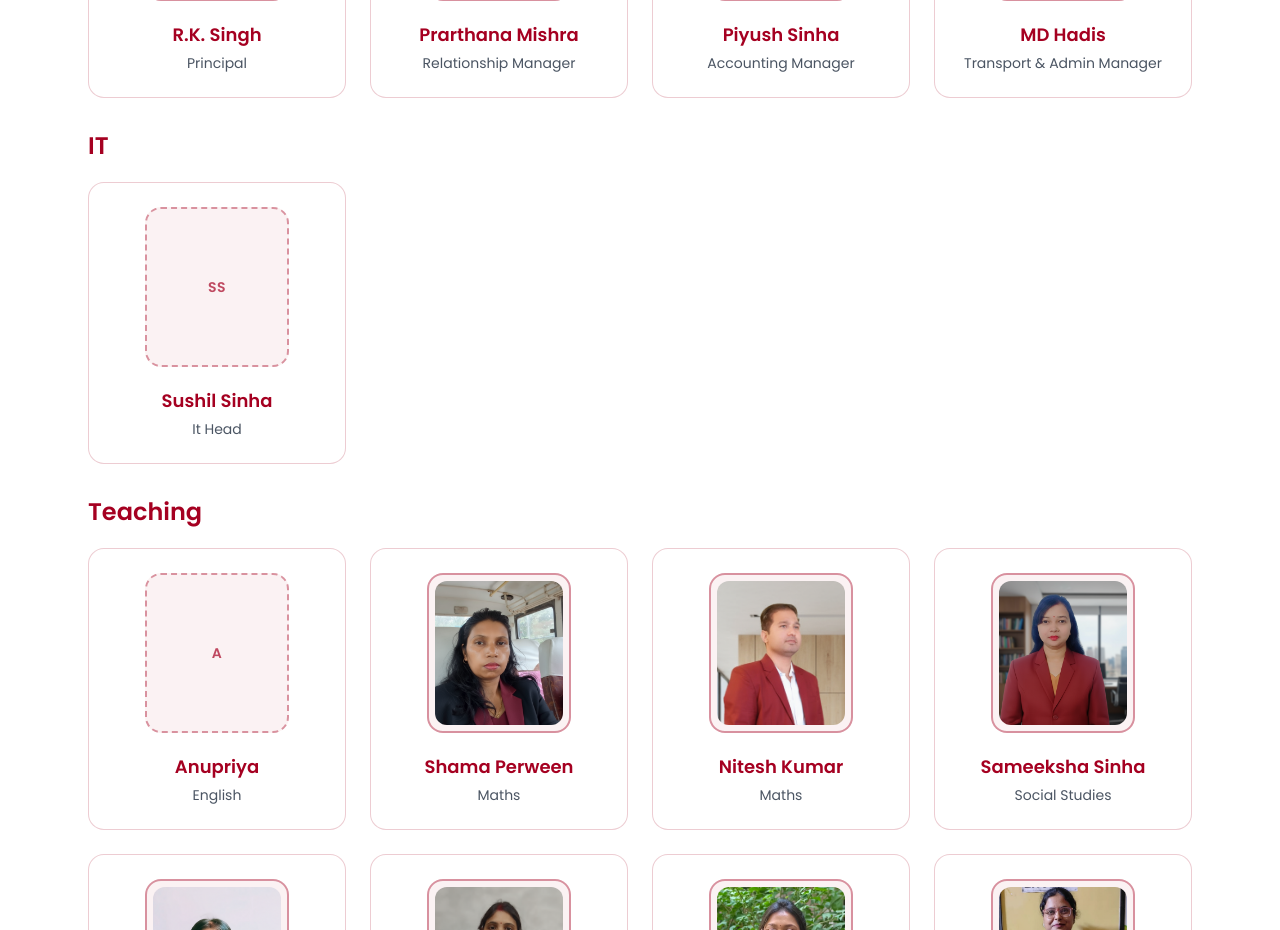
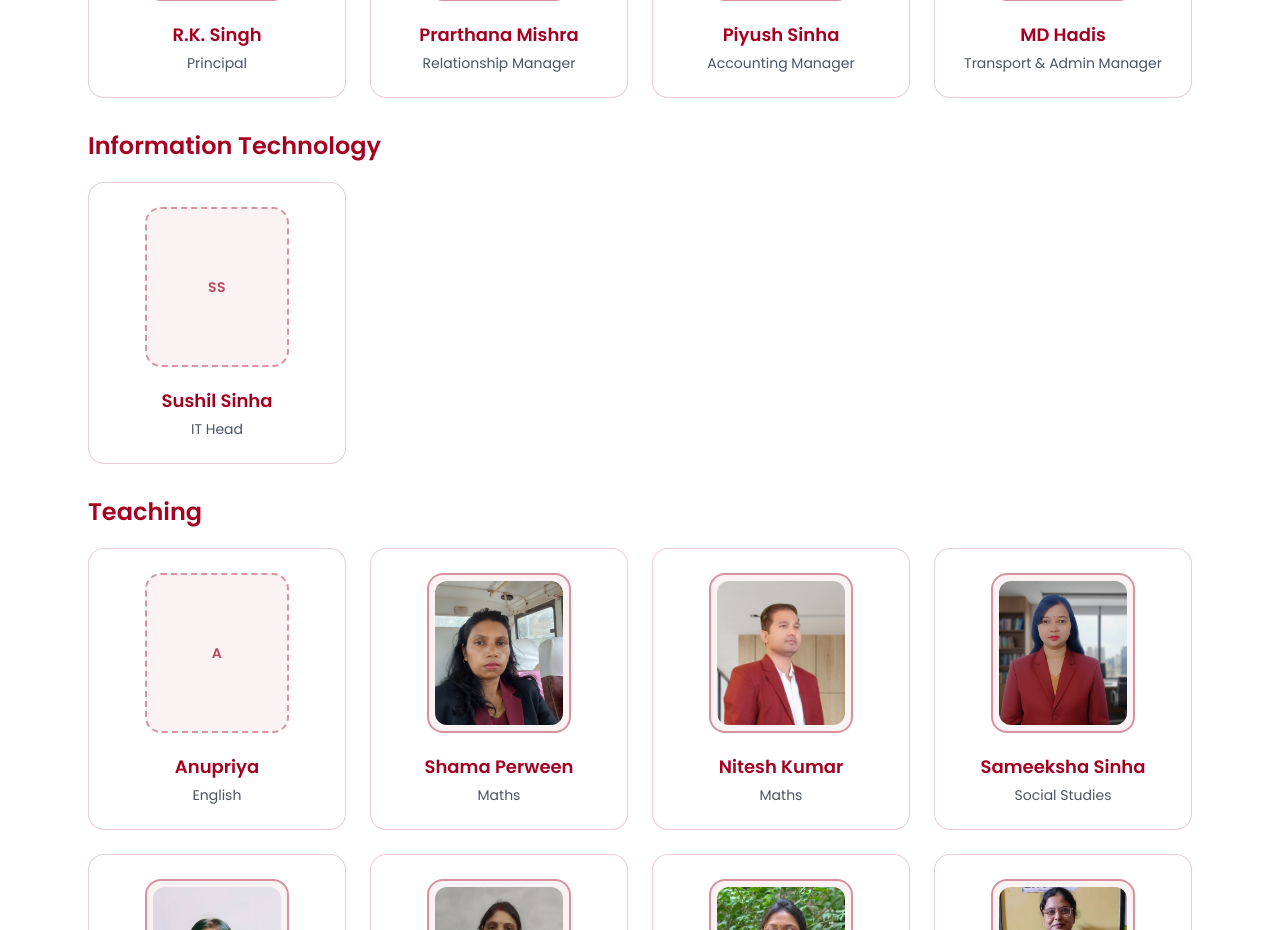
Before and after one commit to imagicity-stack/Mount-Litera-Website, a Next.js app: page /about in a window 1280 px wide. Shown: the part 2240-3170 px from the top of the page. Built offline with nearby package versions, Linux system fonts and the light colour scheme.

Commit message:
Update department name and designation for IT

```diff
--- a/pages/about.js
+++ b/pages/about.js
@@ -57,9 +57,9 @@ const coreMentors = [
     ]
   },
   {
-    department: 'IT',
+    department: 'Information Technology',
     mentors: [
-      { name: 'Sushil Sinha', designation: 'It Head' },
+      { name: 'Sushil Sinha', designation: 'IT Head' },
     ]
   },
   {
```
